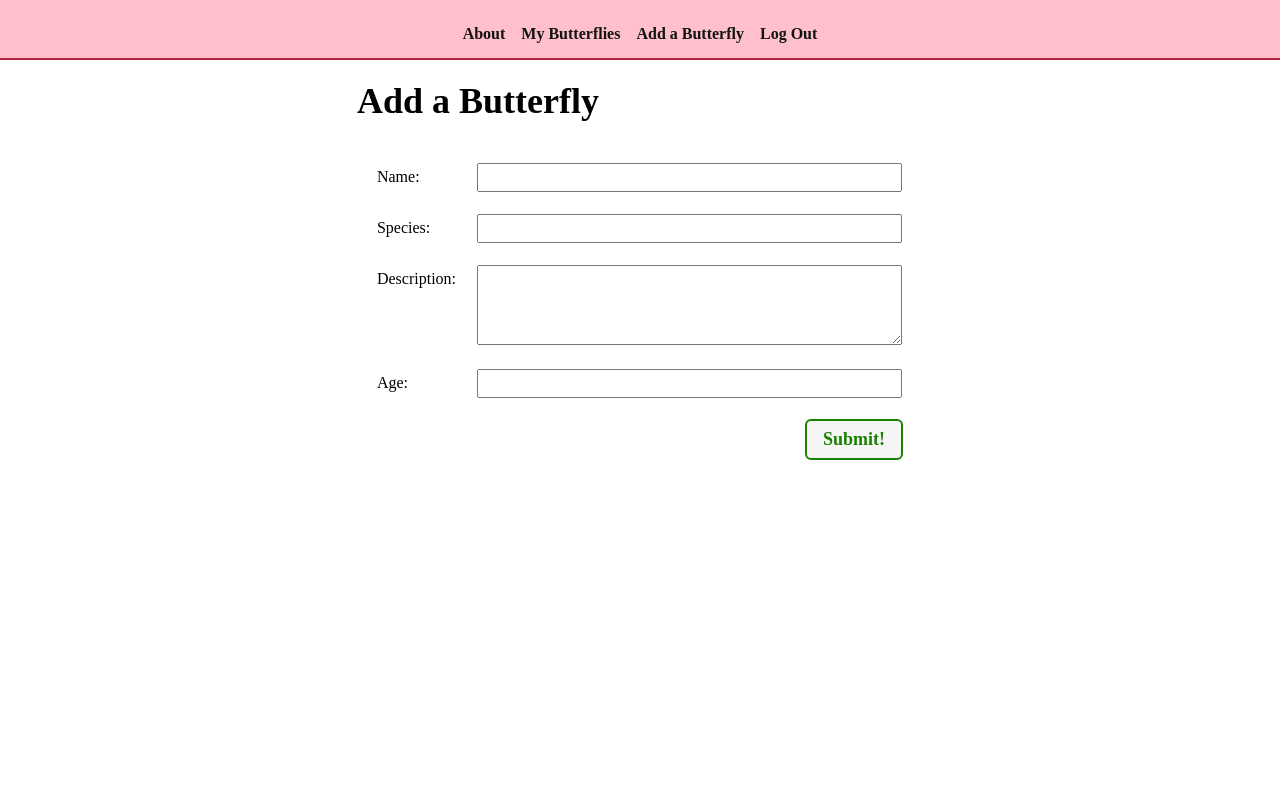
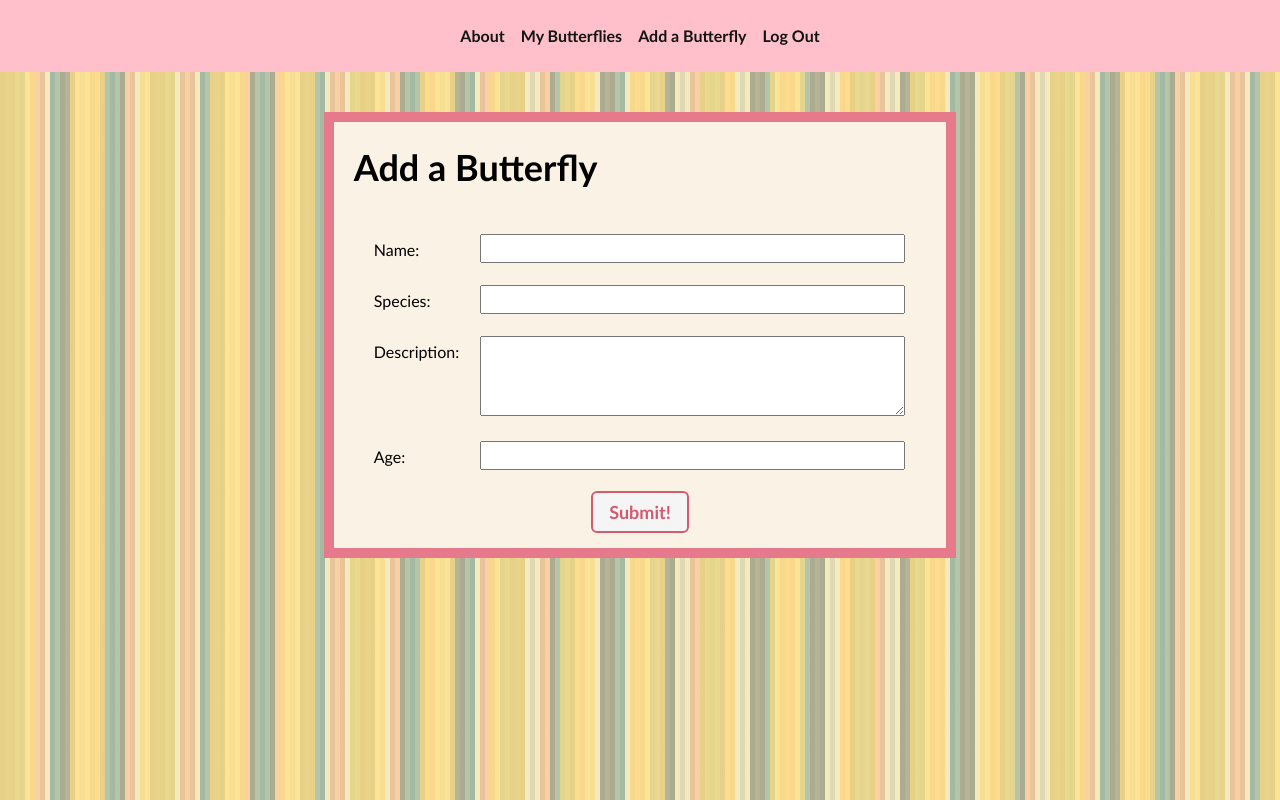
Before and after one commit to Ellieellie12/butterfly-collector, a Django app: page /butterflies/create/ in a window 1280 px wide. Run offline with Django 4.2, Linux system fonts and the light colour scheme; the visitor is signed in with stand-in values (Sample User, id 1).

Commit message:
add css to add butterfly view and login view

```diff
--- a/main_app/static/css/base.css
+++ b/main_app/static/css/base.css
@@ -1,5 +1,6 @@
 html {
-  box-sizing: border-box
+  box-sizing: border-box;
+  /* height: 100%; */
 }
 
 *,
@@ -21,14 +22,18 @@ body {
     'Oxygen', 'Ubuntu', 'Cantarell', 'Fira Sans', 'Droid Sans',
     'Helvetica Neue', sans-serif; */
   min-height: 100vh;
-  --nav-bg: rgba(104, 197, 248, .7);
+  /* background-color: brown; */
+
+  /* --nav-bg: rgba(104, 197, 248, .7); */
   --nav-bg-ff: pink;
-  --borders: rgb(176, 39, 62) solid 2px;
+  /* --borders: rgb(176, 39, 62) solid 2px; */
+  --borders: pink solid 10px;
   --text-color: rgb(17, 20, 17);
-  --link-hover-color: rgb(16, 56, 158);
+  --link-hover-color: rgb(167, 24, 67);
   --button-bg: rgb(245, 245, 245);
   --button-bg-hover: rgb(226, 226, 226);
-  --submit: rgb(26, 128, 0);
+  /* --submit: rgb(26, 128, 0); */
+  --submit: rgb(212, 90, 111);
   --warn: rgb(255, 102, 0);
   --danger: rgb(220, 20, 30);
   --secondary: rgb(57, 57, 57);
@@ -38,8 +43,20 @@ body {
   --font-xl: 2.4rem;
   --font-l: 1.8rem;
   --font-reg: 1.6rem;
-  --card-border-radius: 6px;
+  --card-border-radius: 10px;
+  background: linear-gradient( 90deg,
+      rgba(255, 225, 132, .7) 50%, rgba(255,255,255, 0) 50%),
+    linear-gradient( 90deg,
+      rgba(32, 113, 120, .3) 50%, rgba(255,255,255, 0) 50%),
+    linear-gradient( 90deg,
+      rgba(255, 150, 102, .3) 50%, rgba(255,255,255, 0) 50%),
+    linear-gradient( 90deg,
+      rgba(23, 76, 79, .1) 50%, rgba(255,255,255, 0) 50%);
+  background-size: 7em 7em, 5em 5em, 3em 3em, 1em 1em;
+  background-color: #F5E9BE;
+  font: 10px/1.4 'Trebuchet MS', Verdana, sans-serif;
 }
+
 
 header {
   width: 100%;
@@ -49,6 +66,7 @@ header {
 
 nav {
   margin: 10px;
+
   /* background-color: pink; */
 }
 
@@ -75,7 +93,7 @@ nav a {
 }
 
 nav a:hover {
-  /* color: var(--link-hover-color) change color  */
+  color: var(--link-hover-color);
 }
 
 nav ul {
@@ -138,11 +156,13 @@ nav li {
 .warn {
   color: var(--warn);
   border-color: var(--warn);
+  font-size: 15px;
 }
 
 .danger {
   color: var(--danger);
   border-color: var(--danger);
+  font-size: 15px;
 }
 
 
@@ -151,20 +171,26 @@ nav li {
 
 
 /* page  */
-
+.border-range{
+  margin-top: 40px;
+  border: rgb(230, 121, 139) solid 10px;
+  /* border: rgb(47, 69, 15) solid 10px; */
+  background-color: rgb(251, 242, 230);
+}
 .page-header h1 {
   font-size: var(--font-xxl);
   margin: 0;
+  /* border: pink solid; */
 }
 
-.page-header img {
+/* .page-header img {
   height: 40px;
   margin-left:15px;
-}
+} */
 
-.page-header img:first-of-type {
+/* .page-header img:first-of-type {
   margin-left: 20px;
-}
+} */
 
 .page-content {
   font-size: var(--font-reg);
--- a/main_app/static/css/butterflies/butterfly-index.css
+++ b/main_app/static/css/butterflies/butterfly-index.css
@@ -1,3 +1,7 @@
+.butterfly-list {
+  margin-right: 30%;
+}
+
 .card-container {
   padding: 0 30px;
   display: flex;
@@ -10,6 +14,7 @@
   margin: 10px;
   border: var(--borders);
   box-shadow: var(--card-box-shadow);
+  background-color: antiquewhite;
 }
 
 .card-content {
--- a/main_app/static/css/form.css
+++ b/main_app/static/css/form.css
@@ -35,5 +35,7 @@ td > textarea {
 
 .btn {
   align-self: flex-end;
-  margin-right: 40px;
+  /* margin-right: 40px; */
+  margin:auto;
+  margin-bottom: 15px;
 }
--- a/main_app/templates/home.html
+++ b/main_app/templates/home.html
@@ -9,7 +9,7 @@
 
 <section class="logo-container">
   <div class="butterfly-container">
-    {% comment %} <img src="{% static 'images/butterfly.svg' %}" alt="Multicolered Butterfly" /> {% endcomment %}
+    <img src="{% static 'images/colorful.svg' %}" alt="Multicolered Butterfly" />
   </div>
   {% comment %} <img
     src="{% static 'images/colorful.svg' %}"
@@ -22,8 +22,8 @@
     <h1>Login</h1>
     {% csrf_token %}
     {{ form.as_p }}
-    <input type="hidden" name="next" value="{{ next }}">
-    <button type="submit" class="btn submit">Login</button>
+    <input autocomplete="off" type="hidden" name="next" value="{{ next }}">
+    <button type="submit" class="btn submit">Log In</button>
   </form>
 </section>
 {% endif %}
--- a/main_app/templates/main_app/butterfly_form.html
+++ b/main_app/templates/main_app/butterfly_form.html
@@ -6,6 +6,7 @@
 {% endblock %}
 
 {% block content %}
+<div class="border-range">
   <div class="page-header">
     {% if butterfly %}
       <h1>Edit {{ butterfly.name }}</h1>
@@ -22,5 +23,6 @@
     </table>
     <button type="submit" class="btn submit">Submit!</button>
   </form>
+</div>
 
 {% endblock %}
```
Also changed, not shown: main_app/static/css/butterflies/butterfly-detail.css (+6 -2 lines), main_app/static/css/home.css (+9 -5 lines), main_app/templates/butterflies/index.html (+6 -4 lines). Lines whose indentation alone changed are shown as unchanged.
